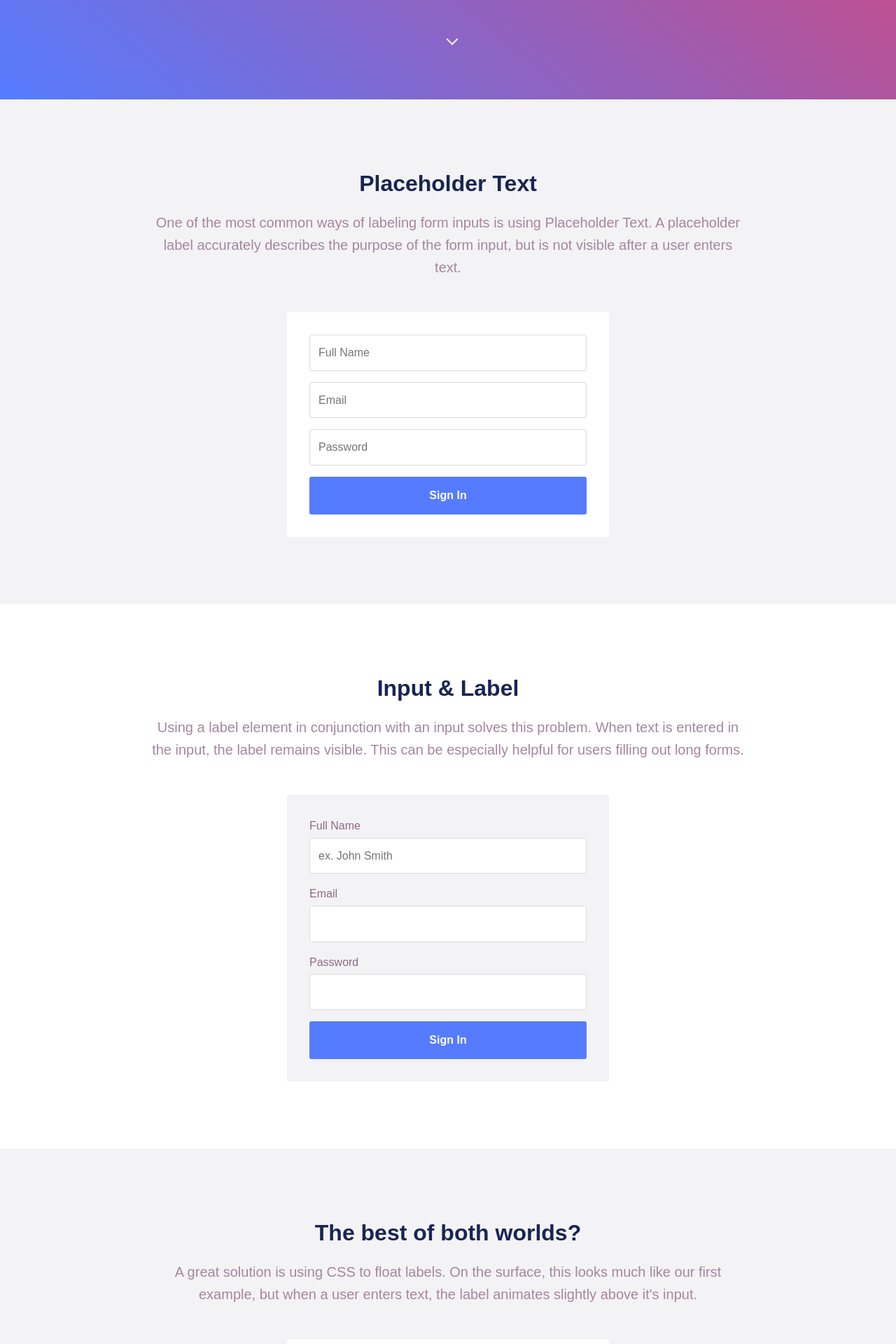
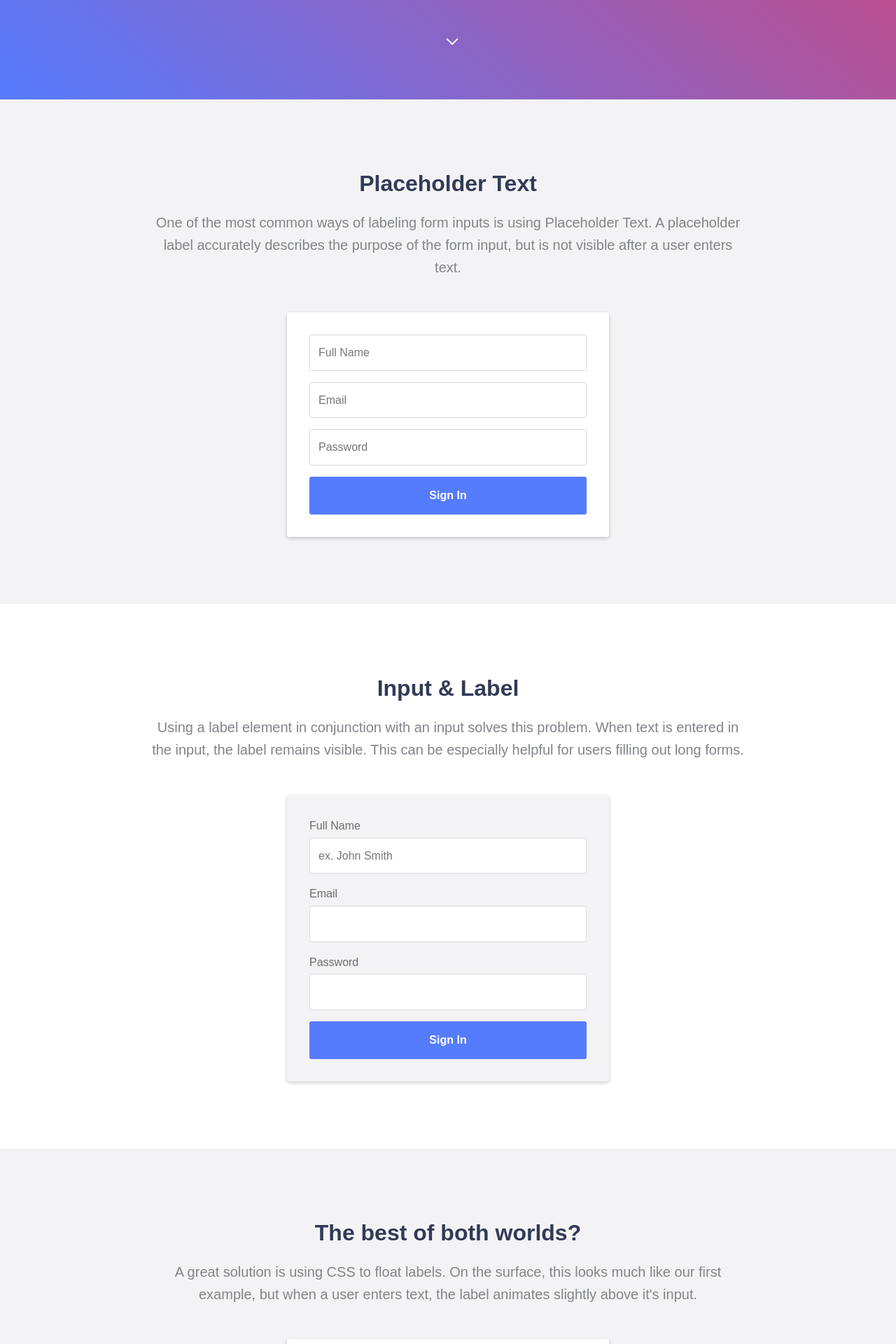
Before and after one commit to noaharogers/labels, a Jekyll site: the page built from index.html, in a window 1280 px wide. Shown: the part 458-2378 px from the top of the page at 70% size. Built offline with Jekyll 4.4.1, drawn with Linux system fonts in a browser that asks for light colours; some of the changed text lies outside the part shown.

Commit message:
Adjusts variables, updates footer content, adds box-shadow

```diff
--- a/_includes/footer.html
+++ b/_includes/footer.html
@@ -1,6 +1,7 @@
 <footer>
   <div class="container">
-    <h2 class="footer__title">Take a look at the <a href="https://github.com/noaharogers/labels">code</a> and <a href="http://www.twitter.com/noaharogers">let me know</a> what you think!</h2>
+    <h2 class="footer__title">What do you think?</h2>
+    <h2 class="footer__subtitle">Take a look at the <a href="https://github.com/noaharogers/labels">code</a> and <a href="http://www.twitter.com/noaharogers">let me know</a>!</h2>
     <a href="http://www.noahrogers.com">
       <img class="footer__icon" src="assets/images/heart.svg">
     </a>
--- a/assets/stylesheets/modules/_variables.scss
+++ b/assets/stylesheets/modules/_variables.scss
@@ -12,8 +12,8 @@
 // Colors
 $blue:            #557bfe;
 $blue-gray:       #525562;
-$dark-blue:       #182552;
-$gray:            #a5869e;
+$dark-blue:       #323a57;
+$gray:            #82848b;
 $light-gray:      #f3f3f5;
 $red:             #f53855;
 $white:           #fff;
--- a/assets/stylesheets/partials/_footer.scss
+++ b/assets/stylesheets/partials/_footer.scss
@@ -17,14 +17,27 @@
 // Footer Elements
 .footer__title {
   color: $white;
-  font-size: 1rem;
-  font-weight: $regular;
+  font-size: 1.25rem;
+  font-weight: $bold;
   margin-bottom: 1rem;
   text-align: center;
 
   @media #{$medium} {
+    font-size: 1.75rem;
+    margin-bottom: 1.5rem;
+  }
+}
+
+.footer__subtitle {
+  color: $white;
+  font-size: 1rem;
+  font-weight: $regular;
+  margin-bottom: 1.5rem;
+  text-align: center;
+
+  @media #{$medium} {
     font-size: 1.25rem;
-    margin-bottom: 1.5rem;
+    margin-bottom: 6rem;
   }
 }
 
--- a/assets/stylesheets/partials/_forms.scss
+++ b/assets/stylesheets/partials/_forms.scss
@@ -2,6 +2,7 @@
 form {
   background: $white;
   border-radius: $border-radius;
+  box-shadow: 0 2px 5px 0 hsla(0, 0%, 0%, 0.2);
   padding: 1.5rem;
   margin: 0 auto;
   max-width: 460px;
@@ -15,7 +16,7 @@
 input, textarea {
   border: 1px solid darken($light-gray, 9%);
   border-radius: $border-radius;
-  color: $gray;
+  color: darken($gray, 30%);
   font: $body-font;
   font-size: 1rem;
   margin-bottom: .75rem;
@@ -25,7 +26,7 @@
   width: 100%;
 
   &:focus {
-    border: 1px solid darken($light-gray, 16%);
+    border: 1px solid darken($gray, 10%);
   }
 
   @media #{$medium} {
```
